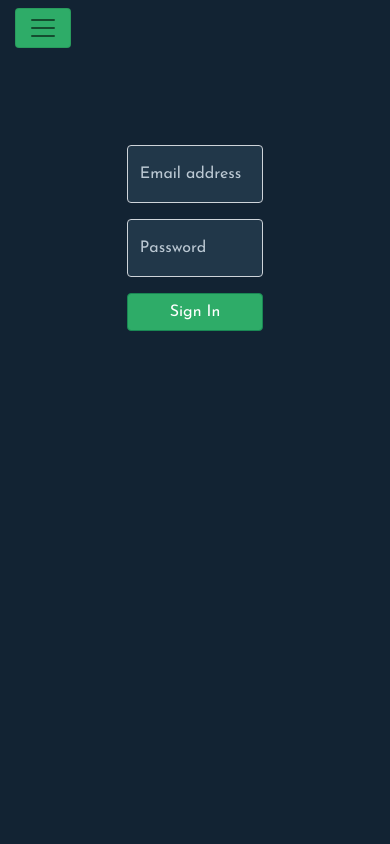
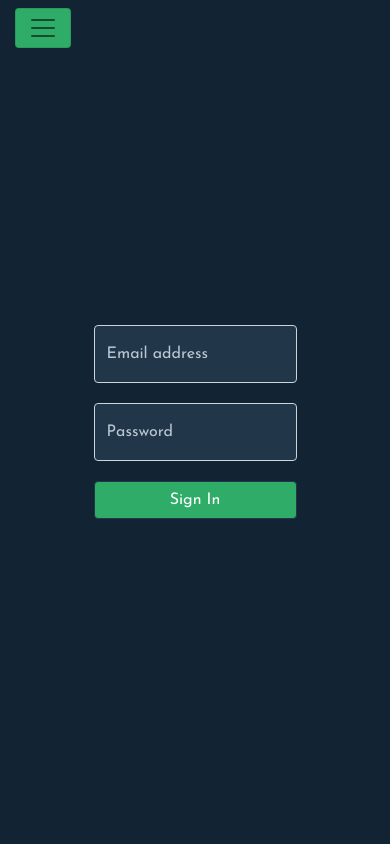
Before and after one commit to paulinal3/netflixify-client, a React (Create React App) app: page /sign-in in a window 390 px wide. Shown: the top 844 px of the page. Built offline with nearby package versions, Linux system fonts and the light colour scheme; a web font is replaced by a local one.

Commit message:
change pw page fully responsive

```diff
--- a/src/components/auth/ChangePassword.js
+++ b/src/components/auth/ChangePassword.js
@@ -1,15 +1,15 @@
-import React, { useState } from 'react'
-import { useNavigate } from 'react-router-dom'
+import React, { useState } from "react"
+import { useNavigate } from "react-router-dom"
 
-import { changePassword } from '../../api/auth'
-import messages from '../shared/AutoDismissAlert/messages'
+import { changePassword } from "../../api/auth"
+import messages from "../shared/AutoDismissAlert/messages"
 
-import { Form, Button, FloatingLabel } from 'react-bootstrap'
+import { Form, Button, FloatingLabel } from "react-bootstrap"
 
 const ChangePassword = (props) => {
 
-    const [oldPassword, setOldPassword] = useState('')
-    const [newPassword, setNewPassword] = useState('')
+    const [oldPassword, setOldPassword] = useState("")
+    const [newPassword, setNewPassword] = useState("")
 
     const navigate = useNavigate()
 
@@ -17,69 +17,67 @@ const ChangePassword = (props) => {
 		event.preventDefault()
 
 		const { msgAlert, user } = props
-        console.log('the user', user)
-
+        console.log("the user", user)
 
         const passwords = {oldPassword, newPassword}
 
 		changePassword(passwords, user)
 			.then(() =>
 				msgAlert({
-					heading: 'Change Password Success',
+					heading: "Change Password Success",
 					message: messages.changePasswordSuccess,
-					variant: 'success',
+					variant: "success",
 				})
 			)
-			.then(() => navigate('/profile'))
+			.then(() => navigate("/profile"))
 			.catch((error) => {
-				setOldPassword('')
-                setNewPassword('')
+				setOldPassword("")
+                setNewPassword("")
 				msgAlert({
-					heading: 'Change Password Failed with error: ' + error.message,
+					heading: "Change Password Failed with error: " + error.message,
 					message: messages.changePasswordFailure,
-					variant: 'danger',
+					variant: "danger",
 				})
 			})
 	}
 
     return (
-        <div id='changePassword' className='row'>
-            <div id='changePwContainer' className='col-sm-10 col-md-8 mx-auto mt-5'>
-                {/* <h3>Change Password</h3> */}
-                <Form id='changePwForm' onSubmit={onChangePassword}>
-                    <Form.Group controlId='oldPassword'>
+        <div id="change-password-container" className="page-container auth-page-container">
+            <div id="changePwContainer" className="auth-form-container">
+                <Form id="changepw-form" className="auth-form" onSubmit={onChangePassword}>
+                    <Form.Group controlId="old-password">
                         <FloatingLabel
-                            controlId='oldPassword'
-                            label='Old Password'
-                            className='mb-3'
+                            controlId="old-password"
+                            label="Old Password"
+                            className="mb-3"
                         >
                             <Form.Control
                                 required
-                                name='oldPassword'
+                                name="oldPassword"
                                 value={oldPassword}
-                                type='password'
-                                placeholder='Old Password'
+                                type="password"
+                                placeholder="Old Password"
                                 onChange={e => setOldPassword(e.target.value)}
                             />
                         </FloatingLabel>
                     </Form.Group>
-                    <Form.Group controlId='newPassword'>
+                    <Form.Group controlId="new-password">
                         <FloatingLabel
-                            controlId='newPassword'
-                            label='New Password'
-                            className='mb-3'
+                            controlId="new-password"
+                            label="New Password"
+                            className="mb-3"
                         >
                             <Form.Control
                                 required
-                                name='newPassword'
+                                name="newPassword"
                                 value={newPassword}
-                                type='password'
-                                placeholder='New Password'
+                                type="password"
+                                placeholder="New Password"
                                 onChange={e => setNewPassword(e.target.value)}
                             />
                         </FloatingLabel>
                     </Form.Group>
-                    <Button id='changePwBtn' type='submit'>
+                    <Button id="changepw-btn" type="submit">
                         Change Password
                     </Button>
                 </Form>
--- a/src/components/auth/SignIn.js
+++ b/src/components/auth/SignIn.js
@@ -1,21 +1,21 @@
-import React, { useState } from 'react'
-import { useNavigate } from 'react-router-dom'
+import React, { useState } from "react"
+import { useNavigate } from "react-router-dom"
 
-import { signIn } from '../../api/auth'
-import messages from '../shared/AutoDismissAlert/messages'
+import { signIn } from "../../api/auth"
+import messages from "../shared/AutoDismissAlert/messages"
 
-import { Form, FloatingLabel, Button } from 'react-bootstrap'
+import { Form, FloatingLabel, Button } from "react-bootstrap"
 
 const SignIn = (props) => {
 
-    const [email, setEmail] = useState('')
-    const [password, setPassword] = useState('')
+    const [email, setEmail] = useState("")
+    const [password, setPassword] = useState("")
 
     const navigate = useNavigate()
 
     const onSignIn = (event) => {
         event.preventDefault()
-        console.log('the props', props)
+        console.log("the props", props)
         const { msgAlert, setUser } = props
 
         const credentials = { email, password }
@@ -24,61 +24,60 @@ const SignIn = (props) => {
             .then((res) => setUser(res.data.user))
             .then(() =>
                 msgAlert({
-                    heading: 'Sign In Success',
+                    heading: "Sign In Success",
                     message: messages.signInSuccess,
-                    variant: 'success',
+                    variant: "success",
                 })
             )
-            .then(() => navigate('/profile'))
+            .then(() => navigate("/profile"))
             .catch((error) => {
-                setEmail('')
-                setPassword('')
+                setEmail("")
+                setPassword("")
                 msgAlert({
-                    heading: 'Sign In Failed with error: ' + error.message,
+                    heading: "Sign In Failed with error: " + error.message,
                     message: messages.signInFailure,
-                    variant: 'danger',
+                    variant: "danger",
                 })
             })
     }
 
     return (
-        <div className='row' id='signIn'>
-            <div className='col-sm-10 col-md-8 mx-auto mt-5' id='signInContainer'>
-                {/* <h3>Sign In</h3> */}
-                <Form id='signInForm' onSubmit={onSignIn}>
+        <div className="page-container auth-page-container" id="signin-page-container">
+            <div className="auth-form-container" id="signin-container">
+                <Form className="auth-form" id="signin-form" onSubmit={onSignIn}>
                     <>
                         {/* <----- EMAIL -----> */}
                         <FloatingLabel
-                            controlId='signInEmail'
-                            label='Email address'
-                            className='mb-3'
+                            controlId="signin-email"
+                            label="Email address"
+                            className="auth-input"
                         >
                             <Form.Control
                                 required
-                                type='email'
-                                name='email'
+                                type="email"
+                                name="email"
                                 value={email}
-                                placeholder='Email'
+                                placeholder="Email"
                                 onChange={e => setEmail(e.target.value)}
                             />
                         </FloatingLabel>
                         {/* <----- PASSWORD -----> */}
                         <FloatingLabel
-                            controlId='signInPassword'
-                            label='Password'
-                            className='mb-3'
+                            controlId="signin-password"
+                            label="Password"
+                            className="auth-input"
                         >
                             <Form.Control
                                 required
-                                name='password'
+                                name="password"
                                 value={password}
-                                type='password'
-                                placeholder='Password'
+                                type="password"
+                                placeholder="Password"
                                 onChange={e => setPassword(e.target.value)}
                             />
                         </FloatingLabel>
                     </>
-                    <Button variant='success' id='signInBtn' type='submit'>
+                    <Button id="signin-btn" type="submit">
                         Sign In
                     </Button>
                 </Form>
--- a/src/index.css
+++ b/src/index.css
@@ -330,6 +330,34 @@ footer {
   gap: 20px;
 }
 
+@media screen and (min-width: 768px) {
+  .auth-form-container {
+    width: 100%;
+  }
+
+  .auth-form {
+    width: 65%;
+  }
+
+  .form-floating {
+    width: 100%;
+  }
+}
+
+@media screen and (min-width: 1200px) {
+  .auth-form-container {
+    width: 100%;
+  }
+
+  .auth-form {
+    width: 35%;
+  }
+
+  .form-floating {
+    width: 100%;
+  }
+}
+
 .auth-form #name-container {
   display: flex;
   flex-direction: row;
@@ -353,57 +381,36 @@ footer {
   color: #bbc8d3;
 }
 
-@media screen and (min-width: 768px) {
-  .auth-form-container {
-    width: 100%;
-  }
-
-  .auth-form {
-    width: 75%;
-  }
-
-  .form-floating {
-    width: 100%;
-  }
+/* ------------------------------ SIGNIN.JS ------------------------------ */
+.auth-form #signin-btn {
+  width: 100%;
+  background-color: #2eac68;
+  border: 1px solid #213749;
 }
 
-@media screen and (min-width: 1200px) {
-  .auth-form-container {
-    width: 100%;
-  }
-
-  .auth-form {
-    width: 50%;
-  }
-
-  .form-floating {
-    width: 100%;
-  }
-}
-
-/* ------------------------------ SIGNIN.JS ------------------------------ */
-#signInContainer {
-  padding-top: 10%;
-}
-
-#signInForm {
-  max-width: 35%;
-  margin: 0 auto;
-  color: #bbc8d3;
-}
-
-#signInBtn {
-  width: 100%;
-  background-color: #2eac68;
-  /* border: 2px solid #213749; */
-}
-
-#signInBtn:hover {
+.auth-form #signin-btn:hover {
   border: 1px solid whitesmoke;
   background-color: #28975c;
 }
 
-#signInEmail, #signInPassword {
+#signin-email, #signin-password {
+  background-color: #213749;
+  color: #bbc8d3;
+}
+
+/* -------------------------- CHANGEPASSWORD.JS -------------------------- */
+.auth-form #changepw-btn {
+  width: 100%;
+  background-color: #2eac68;
+  border: 1px solid #213749;
+}
+
+.auth-form #changepw-btn:hover {
+  border: 1px solid whitesmoke;
+  background-color: #28975c;
+}
+
+#old-password, #new-password {
   background-color: #213749;
   color: #bbc8d3;
 }
@@ -491,34 +498,6 @@ footer {
   background-color: #213749;
 }
 
-/* -------------------------- CHANGEPASSWORD.JS -------------------------- */
-#changePwContainer {
-  padding-top: 10%;
-}
-
-#changePwForm {
-  max-width: 35%;
-  margin: 0 auto;
-  color: #bbc8d3;
-}
-
-#changePwBtn {
-  width: 100%;
-  background-color: #2eac68;
-  border: #2eac68;
-  /* border: 2px solid #213749; */
-}
-
-#changePwBtn:hover {
-  border: 1px solid whitesmoke;
-  background-color: #28975c;
-}
-
-#oldPassword, #newPassword {
-  background-color: #213749;
-  color: #bbc8d3;
-}
-
 /* -------------------------- SHOWPLAYLIST.JS -------------------------- */
 
 #playlistDropdown {
```
Also changed, not shown: src/data/Genres.js (added, +86 -0 lines).
